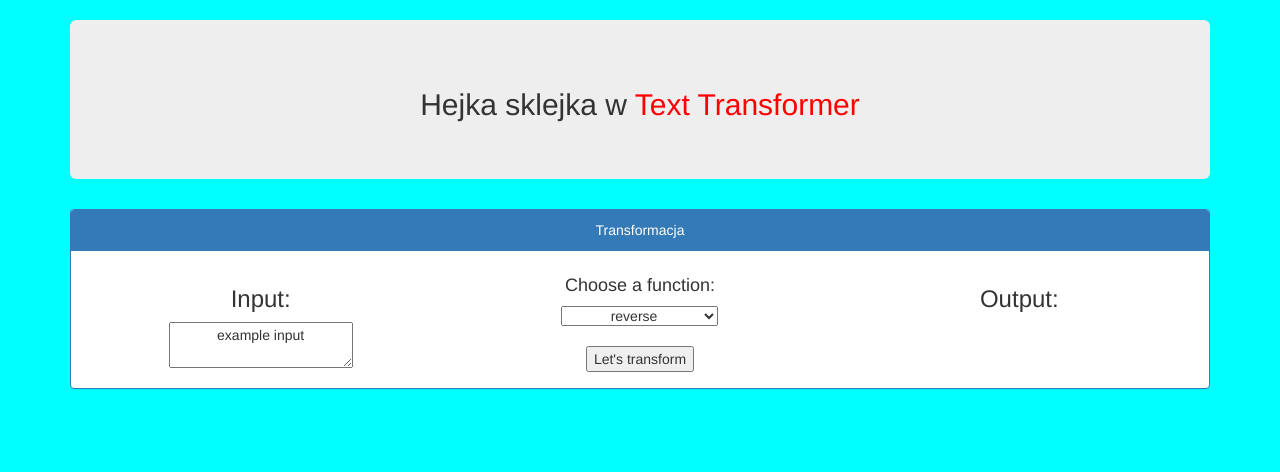
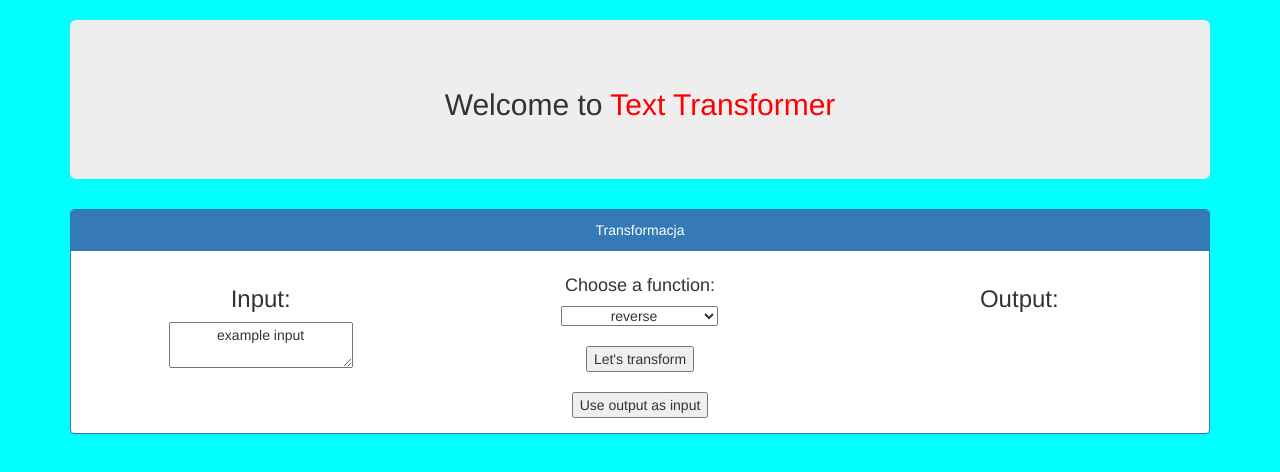
Before and after one commit to weroniquue/textTransformer, an Angular app in the folder front-textTransformer/: page / in a window 1280 px wide. Shown: the top 472 px of the page. Built offline with nearby package versions, Linux system fonts and the light colour scheme.

Commit message:
reuse output button

```diff
--- a/front-textTransformer/src/app/app.component.html
+++ b/front-textTransformer/src/app/app.component.html
@@ -1,8 +1,6 @@
-<!--The content below is only a placeholder and can be replaced.-->
-
 <div class="container">
   <div class="jumbotron">
-    <h2>Hejka sklejka w <span class="title">{{ title }}</span></h2>
+    <h2>Welcome to <span class="title">{{ title }}</span></h2>
   </div>
 
   <div class="panel panel-primary">
--- a/front-textTransformer/src/app/textfields/textfields.component.html
+++ b/front-textTransformer/src/app/textfields/textfields.component.html
@@ -2,7 +2,7 @@
 
   <div class="col-sm-4">
     <h3>Input:</h3>
-    <textarea [(ngModel)]="inputText">place your input here</textarea>
+    <textarea [(ngModel)]="inputText"></textarea>
   </div>
 
   <div class="col-sm-4">
@@ -14,7 +14,8 @@
       </option>
     </select><br /><br />
 
-    <button (click)="onButtonClick(selectedFunction, inputText)">Let's transform</button>
+    <button (click)="transform(selectedFunction, inputText)">Let's transform</button><br /><br />
+    <button (click)="reuseOutput()">Use output as input</button>
   </div>
 
   <div class="col-sm-4">
--- a/front-textTransformer/src/app/textfields/textfields.component.ts
+++ b/front-textTransformer/src/app/textfields/textfields.component.ts
@@ -32,8 +32,8 @@ export class TextfieldsComponent implements OnInit {
     this.selectedFunction = "reverse";
   }
 
-  onButtonClick(chosenFunction: string, inputText: string) {
-    this.transform(chosenFunction, inputText);
+  reuseOutput() {
+    this.inputText = this.outputText.textTransformed;
   }
 
   transform(chosenFunction: string, inputText: string) {
```
